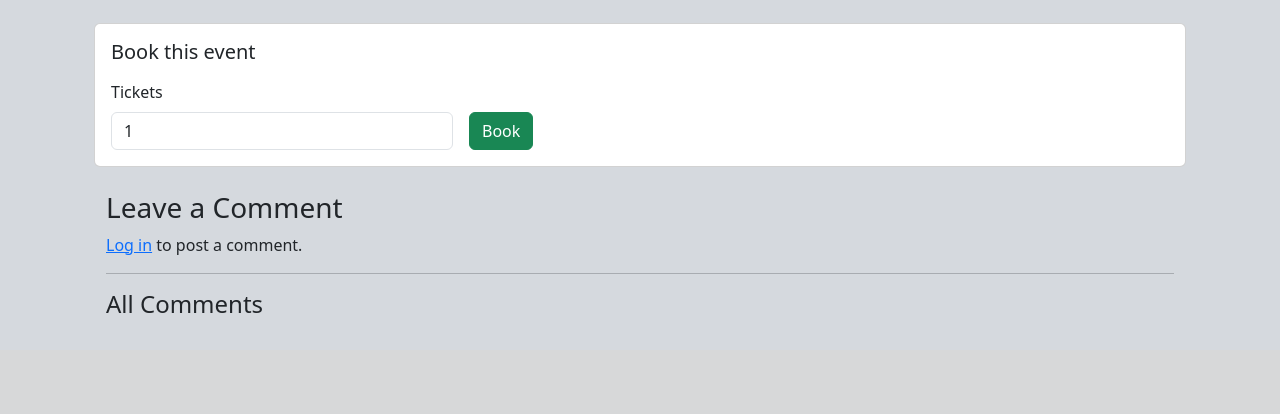
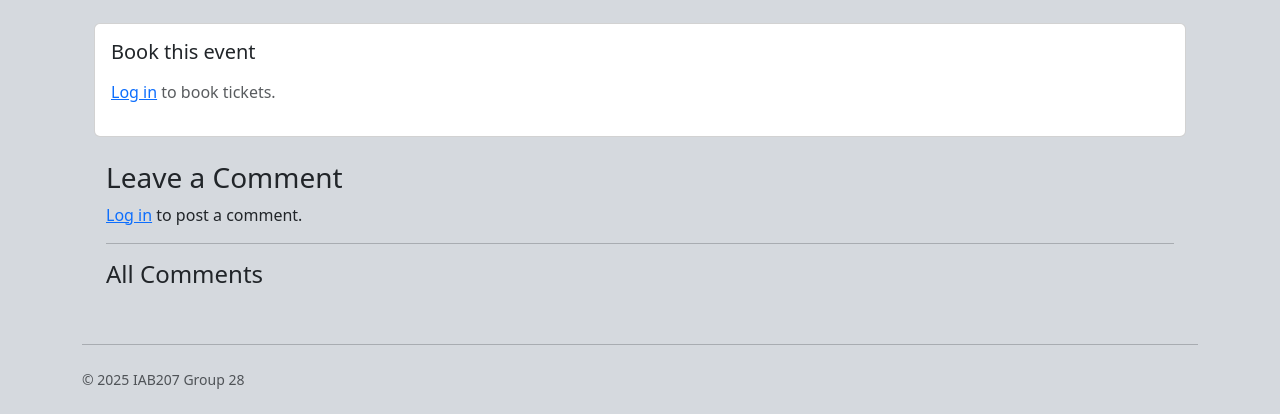
Before and after one commit to malign-seas/IAB207-2025Sem2-Group-28, a Flask app: page /events/1 in a window 1280 px wide. Shown: the part 512-926 px from the top of the page. Before the commit the page ends 825 px from the top, so only its background shows below. Run offline with Flask 3, Linux system fonts and the light colour scheme; some libraries are stand-ins or nearby versions.

Commit message:
Merge fix for bookings

```diff
--- a/website/templates/detail.html
+++ b/website/templates/detail.html
@@ -39,55 +39,10 @@
     </div>
   </div>
 
-  <!-- Booking Form -->
+   <!-- Booking Form -->
   <div class="card mt-4">
     <div class="card-body">
       <h2 class="h5 mb-3">Book this event</h2>
-      <div id="alertBox" class="alert d-none" role="alert"></div>
-      <div class="row g-3 align-items-end">
-        <div class="col-6 col-md-4">
-          <label for="qty" class="form-label">Tickets</label>
-          <input id="qty" type="number" class="form-control" min="1" value="1" {{ 'disabled' if not event.status }}>
-        </div>
-        <div class="col-auto">
-          <button id="bookBtn" class="btn btn-success" {{ 'disabled' if not event.status }}>Book</button>
-        </div>
-      </div>
-    </div>
-  </div>
-
-  <div class="container mt-4">
-    <h3>Leave a Comment</h3>
-
-    {% if current_user.is_authenticated %}
-      {{ render_form(form,"/events/{0}/comment".format(event.id)) }}
-    {% else %}
-      <p><a href="{{ url_for('auth.login') }}">Log in</a> to post a comment.</p>
-    {% endif %}
-
-    <hr>
-
-    <h4>All Comments</h4>
-    {% for comment in event.comments %}
-      <div class="mb-3 border-bottom pb-2">
-        <strong>{{ comment.user.fullname }}</strong>
-        <span class="text-muted ml-2">
-          {{ comment.created_at.strftime('%b %d, %Y at %I:%M %p') }}
-        </span>
-        <p>{{ comment.content }}</p>
-      </div>
-    {% endfor %}
-  </div>
-</div>
-
-<script>
-(function () {
-  const ticketsLeftEl = document.getElementById('ticketsLeft');
-  const qtyEl = document.getElementById('qty');
-  const alertBox = document.getElementById('alertBox');
-  const bookBtn = document.getElementById('bookBtn');
-  if (!bookBtn) return;
-  let ticketsLeft = parseInt(ticketsLeftEl.textContent || '0', 10);
 
       {% if current_user.is_authenticated %}
         <form action="{{ url_for('events.book', id=event.id) }}" method="POST">
@@ -127,5 +82,30 @@
       {% endif %}
     </div>
   </div>
+
+
+  <div class="container mt-4">
+    <h3>Leave a Comment</h3>
+
+    {% if current_user.is_authenticated %}
+      {{ render_form(form,"/events/{0}/comment".format(event.id)) }}
+    {% else %}
+      <p><a href="{{ url_for('auth.login') }}">Log in</a> to post a comment.</p>
+    {% endif %}
+
+    <hr>
+
+    <h4>All Comments</h4>
+    {% for comment in event.comments %}
+      <div class="mb-3 border-bottom pb-2">
+        <strong>{{ comment.user.fullname }}</strong>
+        <span class="text-muted ml-2">
+          {{ comment.created_at.strftime('%b %d, %Y at %I:%M %p') }}
+        </span>
+        <p>{{ comment.content }}</p>
+      </div>
+    {% endfor %}
+  </div>
 </div>
+
 {% endblock %}
```
